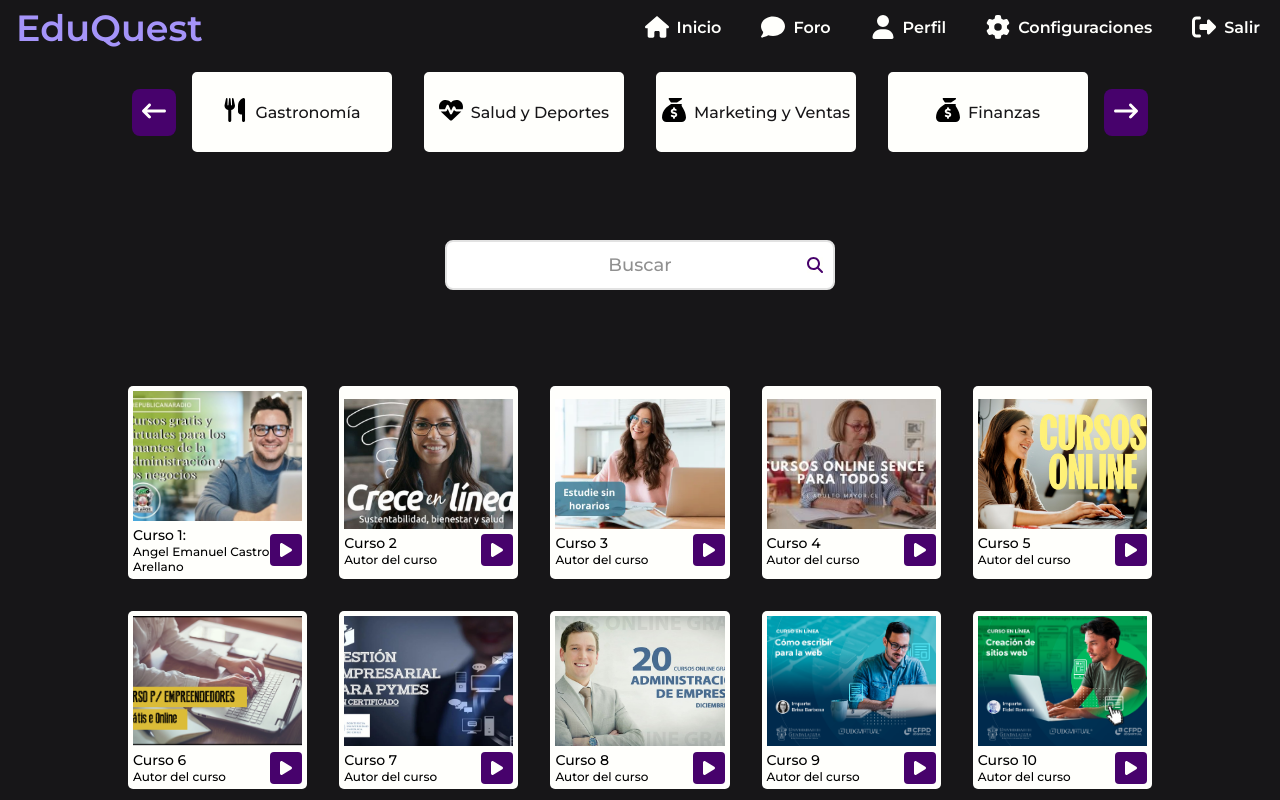
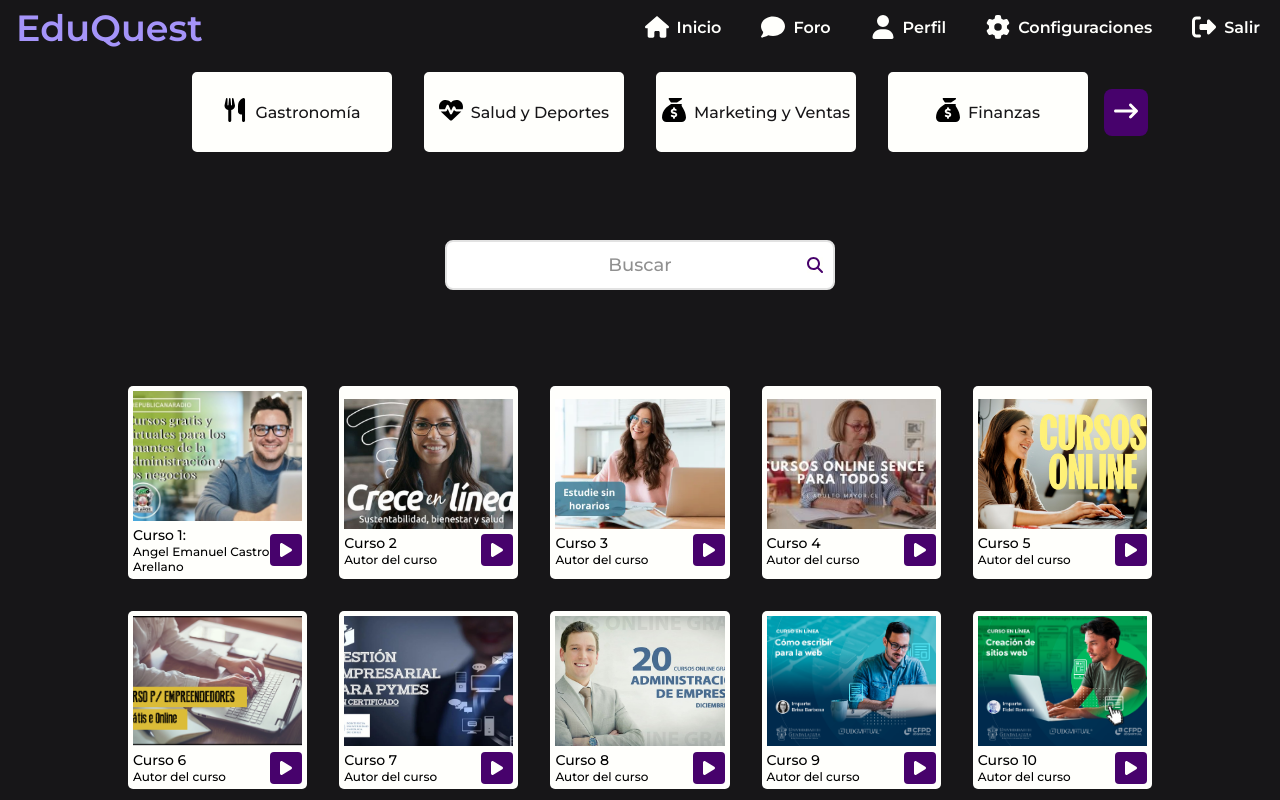
Before and after one commit to jnthnexpdev/EduQuest, an Angular app: page /cursos/inicio in a window 1280 px wide. Shown: the top 800 px of the page. Built offline with nearby package versions, Linux system fonts and the light colour scheme.

Commit message:
button hidden

```diff
--- a/src/app/courses/pages/courses-page/courses-page.component.css
+++ b/src/app/courses/pages/courses-page/courses-page.component.css
@@ -95,12 +95,13 @@ img {
     cursor: pointer;
     border-radius: 8px;
 }
+
+.nav-button.hidden {
+    visibility: hidden;
+  }
+
 .card-container svg {
     fill: var(--white);
     width: 24px;
     height: 24px;
 }
-.nav-button:disabled {
-    background-color: var(--gray);
-    cursor: not-allowed;
-}
--- a/src/app/courses/pages/courses-page/courses-page.component.html
+++ b/src/app/courses/pages/courses-page/courses-page.component.html
@@ -8,7 +8,7 @@
 
  <section>
     <div class="card-container flex-center-center-row">
-        <button (click)="prevCard()" class="nav-button">
+        <button (click)="prevCard()" class="nav-button" [class.hidden]="currentIndex === 0">
             <svg xmlns="http://www.w3.org/2000/svg" viewBox="0 0 512 512">
                 <path d="M9.4 233.4c-12.5 12.5-12.5 32.8 0 45.3l128 128c12.5 12.5 32.8 12.5 45.3 0s12.5-32.8 0-45.3L109.3 288 480 288c17.7 0 32-14.3 32-32s-14.3-32-32-32l-370.7 0 73.4-73.4c12.5-12.5 12.5-32.8 0-45.3s-32.8-12.5-45.3 0l-128 128z"/>
             </svg>
@@ -21,7 +21,7 @@
                 </div>
             }
         </div>
-        <button (click)="nextCard()" class="nav-button">
+        <button (click)="nextCard()" class="nav-button" [class.hidden]="currentIndex >= cards.length - 4">
             <svg  xmlns="http://www.w3.org/2000/svg" viewBox="0 0 512 512">
                 <path d="M502.6 278.6c12.5-12.5 12.5-32.8 0-45.3l-128-128c-12.5-12.5-32.8-12.5-45.3 0s-12.5 32.8 0 45.3L402.7 224 32 224c-17.7 0-32 14.3-32 32s14.3 32 32 32l370.7 0-73.4 73.4c-12.5 12.5-12.5 32.8 0 45.3s32.8 12.5 45.3 0l128-128z"/>
             </svg>
--- a/src/app/courses/pages/courses-page/courses-page.component.ts
+++ b/src/app/courses/pages/courses-page/courses-page.component.ts
@@ -23,6 +23,7 @@ export class CoursesPageComponent implements OnInit {
 
   darkTheme = signal(false);
   isForumPage = false;
+
 
   cards: Card[] = [
     { title: 'Gastronomía', icon: this.sanitizer.bypassSecurityTrustHtml(`<svg class="svg-header" xmlns="http://www.w3.org/2000/svg" viewBox="0 0 448 512"><path d="M416 0C400 0 288 32 288 176V288c0 35.3 28.7 64 64 64h22V480c0 17.7 14.3 32 32 32s32-14.3 32-32V352 240 32c0-17.7-14.3-32-32-32zM64 16C64 7.8 57.9 1 49.7 .1S34.2 4.6 32.4 12.5L2.1 148.8C.7 155.1 0 161.5 0 167.9c0 45.9 35.1 83.6 80 87.7V480c0 17.7 14.3 32 32 32s32-14.3 32-32V255.6c44.9-4.1 80-41.8 80-87.7c0-6.4-.7-12.8-2.1-19.1L191.6 12.5c-1.8-8-9.3-13.3-17.4-12.4S160 7.8 160 16V150.2c0 5.4-4.4 9.8-9.8 9.8c-5.1 0-9.3-3.9-9.8-9L127.9 14.6C127.2 6.3 120.3 0 112 0s-15.2 6.3-15.9 14.6L83.7 151c-.5 5.1-4.7 9-9.8 9c-5.4 0-9.8-4.4-9.8-9.8V16zm48.3 152l-.3 0-.3 0 .3-.7 .3 .7z"/></svg>`) },
```
